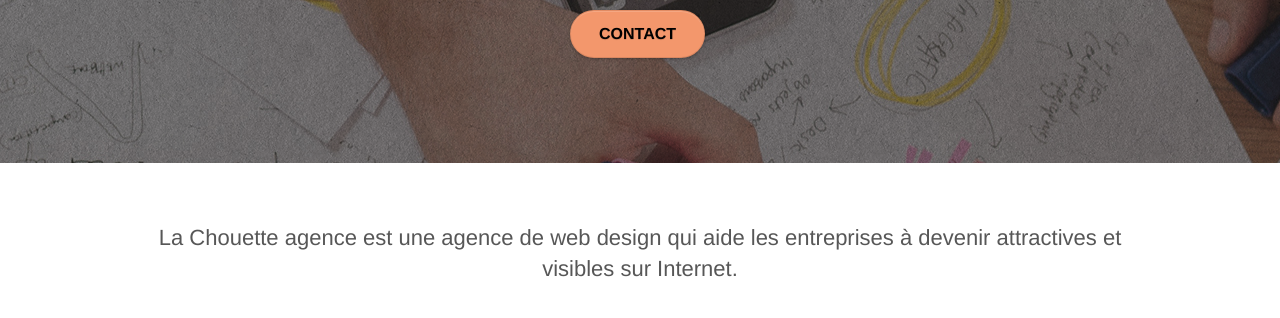
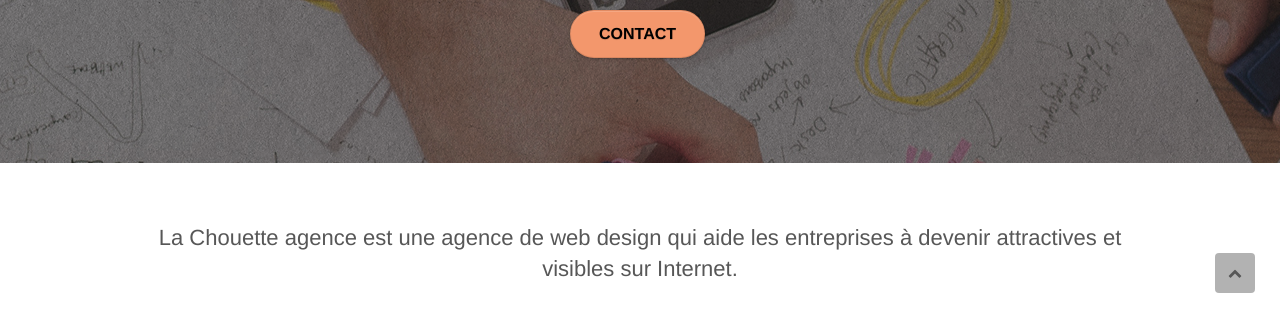
Before and after one commit to Moelgh/-ELghammamMohammed_4_08122021, a plain HTML site: page index.html in a window 1280 px wide. Shown: the part 482-800 px from the top of the page. Drawn offline with Linux system fonts and the light colour scheme.

Commit message:
Update style.css

```diff
--- a/style.css
+++ b/style.css
@@ -252,7 +252,7 @@ button{outline:0!important;
 .form-control{border-color:rgba(0,0,0,.1);box-shadow:none;
 }
 
-.scrollToTop{width:40px;height:40px;position:fixed;bottom:20px;right:20px;opacity:0;z-index:500;transition:all .3s ease-in-out;
+.scrollToTop{width:40px;height:40px;position:fixed;bottom:20px;right:20px;opacity:1;z-index:500;transition:all .3s ease-in-out;
 }
 
 .scrollToTop span{margin-top:6px;
```
